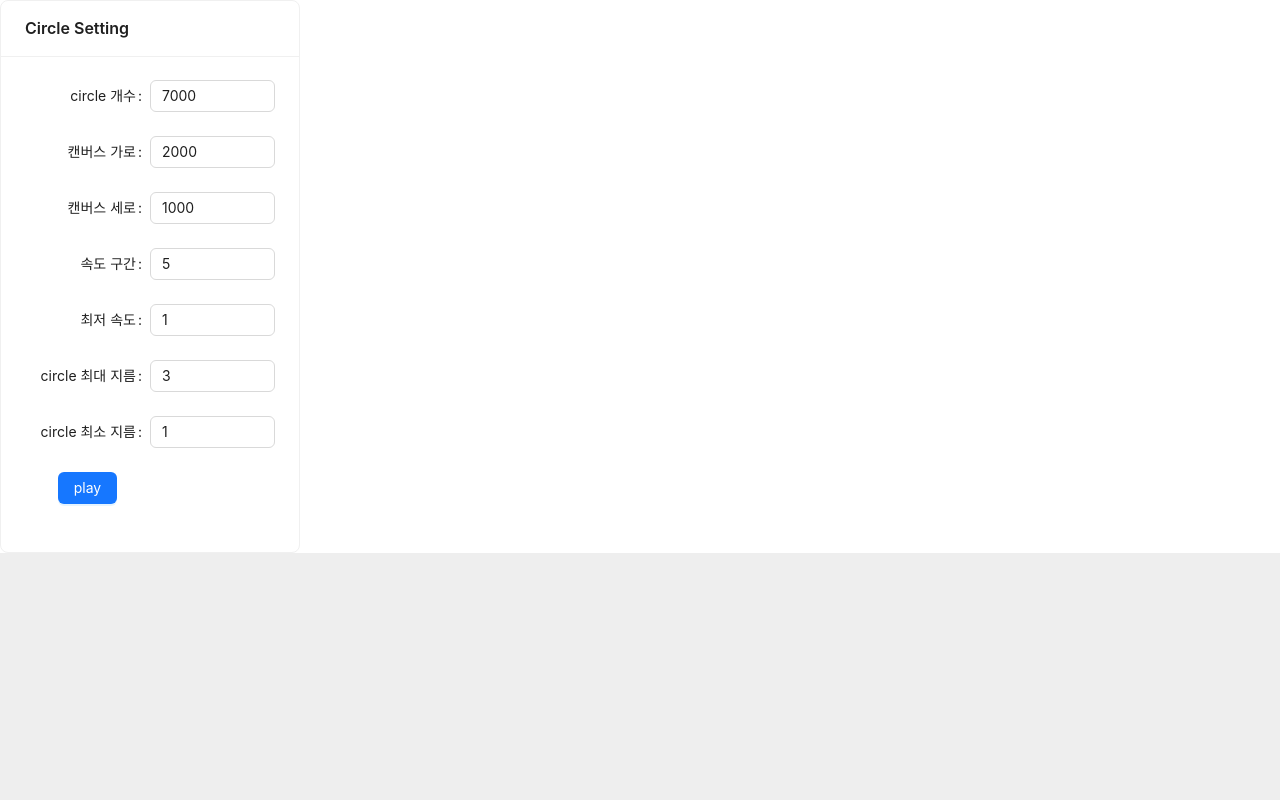
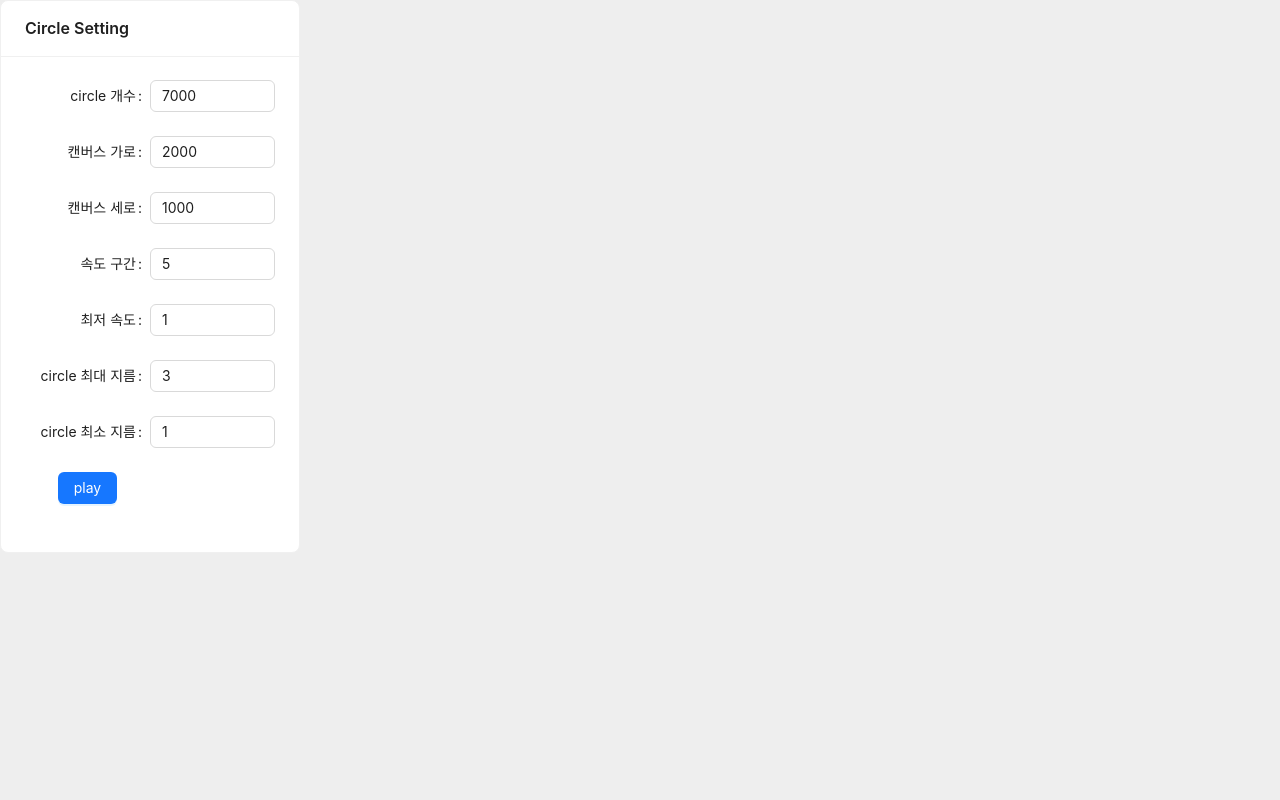
Before and after one commit to brightchul/playGround, a React (Vite) app in the folder collision1/: page / in a window 1280 px wide. Shown: the top 800 px of the page. Built offline with nearby package versions, Linux system fonts and the light colour scheme.

Commit message:
feat: remove div container in index.html
- index.html에 div 하나에서 캔버스 열리던 부분을 제거 했다.
- react 컴포넌트 안에서는 마운트 이후 시점에 CanvasManager 가 알아야 하기 때문에 마운트 시점 이후로 초기화 되도록 메서드를 분리 했다.

```diff
--- a/collision1/index.html
+++ b/collision1/index.html
@@ -8,7 +8,6 @@
   </head>
   <body>
     <div id="root"></div>
-    <div id="container"></div>
   </body>
 
   <script type="module" src="/src/main.tsx"></script>
--- a/collision1/src/canvas.ts
+++ b/collision1/src/canvas.ts
@@ -4,7 +4,7 @@ const DEGREE_180 = Math.PI;
 const DEGREE_360 = DEGREE_180 * 2;
 
 type CanvasConfig = {
-  element: HTMLElement;
+  id: string;
   height: number;
   width: number;
   posX: number;
@@ -14,24 +14,30 @@ type CanvasConfig = {
 
 export class Canvas {
   #config: CanvasConfig;
-  #canvas: HTMLCanvasElement;
+  #canvas?: HTMLCanvasElement;
   #circleManager: CircleManager;
   #refNum: number = -1;
 
   constructor(
-    { element, height, width, posX, posY, bgColor }: CanvasConfig,
+    { id, height, width, posX, posY, bgColor }: CanvasConfig,
     circleManager: CircleManager
   ) {
     this.#circleManager = circleManager;
 
     this.#config = {
-      element,
+      id,
       height,
       width,
       posX,
       posY,
       bgColor,
     };
+  }
+
+  init() {
+    if (this.#canvas) return;
+    const { id, height, width } = this.#config;
+    const element = document.getElementById(id)! as HTMLElement;
 
     const canvas = document.createElement("canvas");
     canvas.height = height;
@@ -43,13 +49,13 @@ export class Canvas {
   }
 
   get height() {
-    return this.#canvas.height;
+    return this.#canvas?.height;
   }
   get width() {
-    return this.#canvas.width;
+    return this.#canvas?.width;
   }
   get ctx() {
-    return this.#canvas.getContext("2d")!;
+    return this.#canvas?.getContext("2d")!;
   }
 
   clear() {
@@ -86,10 +92,6 @@ export class Canvas {
   }
 
   toggle() {
-    if (this.#refNum === -1) {
-      this.run();
-    } else {
-      this.stop();
-    }
+    this.#refNum === -1 ? this.run() : this.stop();
   }
 }
--- a/collision1/src/components/SettingCard.tsx
+++ b/collision1/src/components/SettingCard.tsx
@@ -1,8 +1,9 @@
 import { Button, Card, Form, Input, InputNumber } from "antd";
-import { useState } from "react";
-import { Control, Controller, FieldValues, useForm } from "react-hook-form";
+import { useEffect, useState } from "react";
+import { useForm } from "react-hook-form";
+
 import { CircleManagerConfig } from "../circle";
-import { Config, useCircleConfigStore } from "../stores/circleConfig";
+import { useCircleConfigStore } from "../stores/circleConfig";
 import SettingInput from "./SettingInput";
 
 type ConfigNamesKeysType = Omit<CircleManagerConfig, "maxColor" | "gridValue">;
@@ -29,17 +30,25 @@ export default function SettingCard() {
     control,
     handleSubmit,
     formState: { errors },
-  } = useForm<Partial<CircleManagerConfig>>({ defaultValues: configs });
+  } = useForm<Partial<ConfigNamesKeysType>>({ defaultValues: configs });
 
   const [play, setPlay] = useState(false);
 
-  const onSubmit = () => {
+  const onSubmit = (data: any) => {
     oneConfigs.managers.canvas.toggle();
     setPlay((prev) => !prev);
   };
 
+  useEffect(() => {
+    oneConfigs.managers.canvas.init();
+  }, []);
+
   return (
-    <Card title="Circle Setting" style={{ maxWidth: 300 }}>
+    <div style={{ position: "relative" }}>
+      <Card
+        title="Circle Setting"
+        style={{ maxWidth: 300, position: "absolute" }}
+      >
         <Form
           labelCol={{ span: 12 }}
           wrapperCol={{ span: 12 }}
@@ -64,5 +73,7 @@ export default function SettingCard() {
           </Form.Item>
         </Form>
       </Card>
+      <div id={oneConfigs.id}></div>
+    </div>
   );
 }
--- a/collision1/src/stores/circleConfig.ts
+++ b/collision1/src/stores/circleConfig.ts
@@ -30,10 +30,11 @@ const initConfigState = {
   gridValue: 200,
 };
 
+const INIT_ID = nanoid();
 export const circleManager = new CircleManager(initConfigState);
 export const canvasManager = new Canvas(
   {
-    element: document.getElementById("container")!,
+    id: INIT_ID,
     height: initConfigState.height,
     width: initConfigState.width,
     posX: 0,
@@ -46,7 +47,7 @@ export const canvasManager = new Canvas(
 export const useCircleConfigStore = create<ConfigStore>()((set) => ({
   configs: [
     {
-      id: nanoid(),
+      id: INIT_ID,
       config: initConfigState,
       managers: {
         circles: circleManager,
@@ -59,7 +60,7 @@ export const useCircleConfigStore = create<ConfigStore>()((set) => ({
       const circles = new CircleManager({ ...newConfig, maxColor: FFF });
       const canvas = new Canvas(
         {
-          element: document.getElementById("container")!,
+          id: nanoid(),
           height: newConfig.height,
           width: newConfig.width,
           posX: 0,
```
Lines whose indentation alone changed are shown as unchanged.
